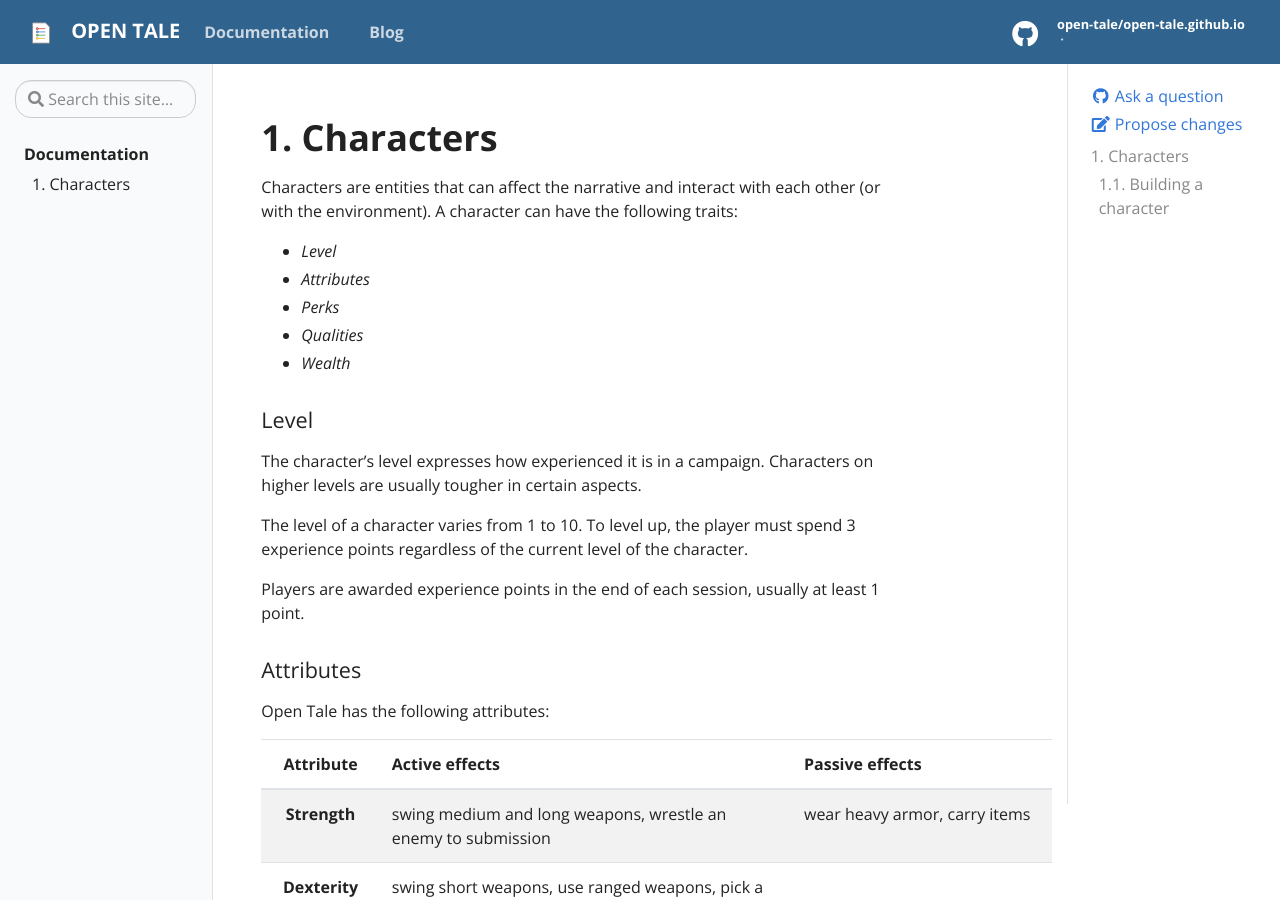
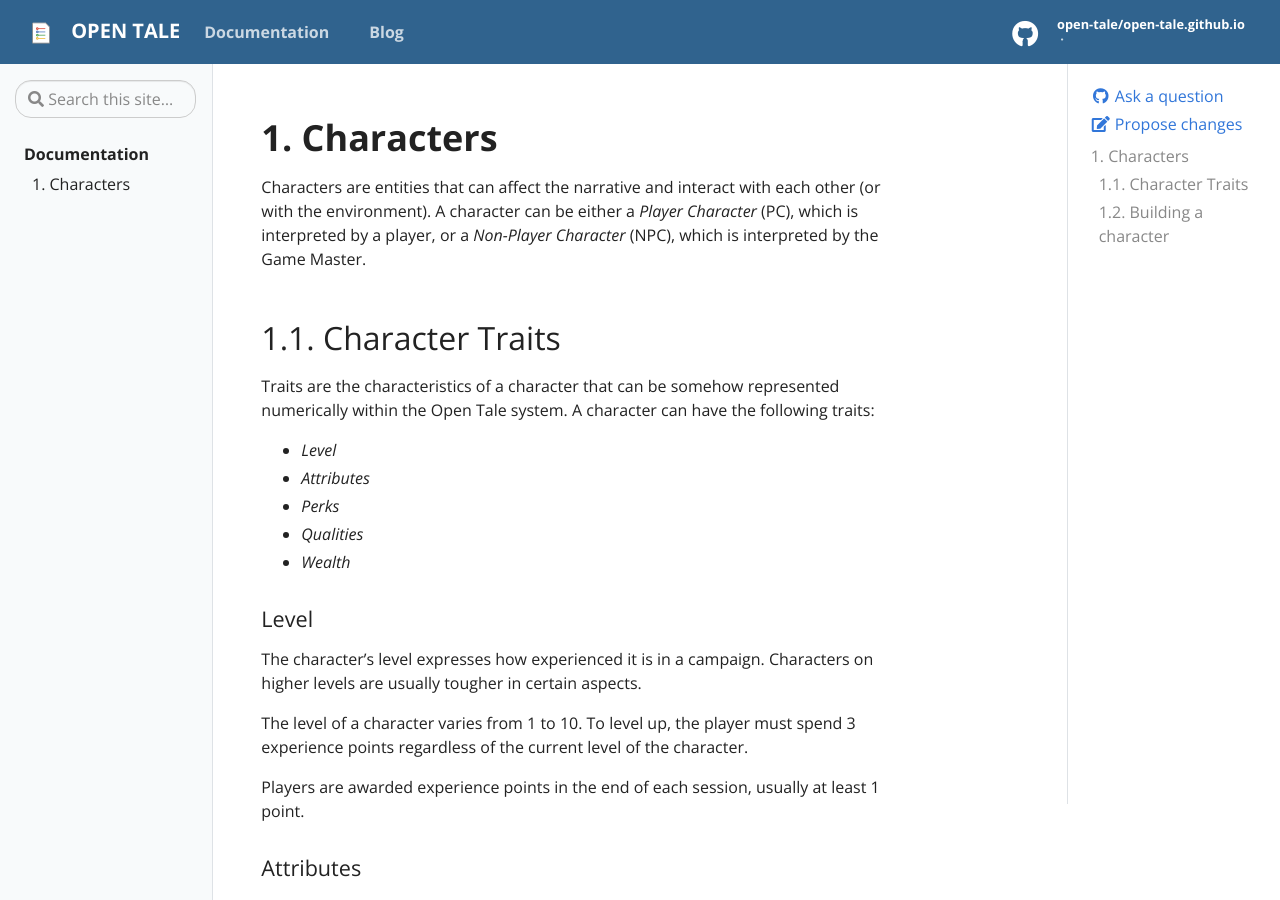
Before and after one commit to open-tale/open-tale.github.io, a Jekyll site: the page built from _docs/01-characters.md, in a window 1280 px wide and 900 px high. Built offline with Jekyll 4.4.1, drawn with Linux system fonts in a browser that asks for light colours; some of the changed text lies outside the part shown.

Commit message:
update ch1

```diff
--- a/_docs/01-characters.md
+++ b/_docs/01-characters.md
@@ -6,7 +6,15 @@ description: Covers the definition of a character and its basic mechanics
 # 1. Characters
 
 Characters are entities that can affect the narrative and interact with each
-other (or with the environment). A character can have the following traits:
+other (or with the environment). A character can be either a *Player Character*
+(PC), which is interpreted by a player, or a *Non-Player Character* (NPC), which
+is interpreted by the Game Master.
+
+## 1.1. Character Traits
+
+Traits are the characteristics of a character that can be somehow represented
+numerically within the Open Tale system. A character can have the following
+traits:
 
 * *Level*
 * *Attributes*
@@ -52,8 +60,11 @@ next, the character gains 4*Y* attribute points.
 
 #### Perks
 
-Perks are characteristics that grant constant passive boosts and can be acquired
-as the character progresses in the story.
+Perks are traits that grant constant passive boosts and can be acquired as the
+character progresses in the story.
+
+Every character level grants the player the right to purchase one new perk. That
+being said, the character starts off with one available perk to purchase.
 
 #### Qualities
 
@@ -97,4 +108,4 @@ character's wealth by spending 1 wealth point;
 * It's not allowed to buy items that are at 2 or more wealth levels above the
 character's wealth.
 
-## 1.1. Building a character
+## 1.2. Building a character
```
